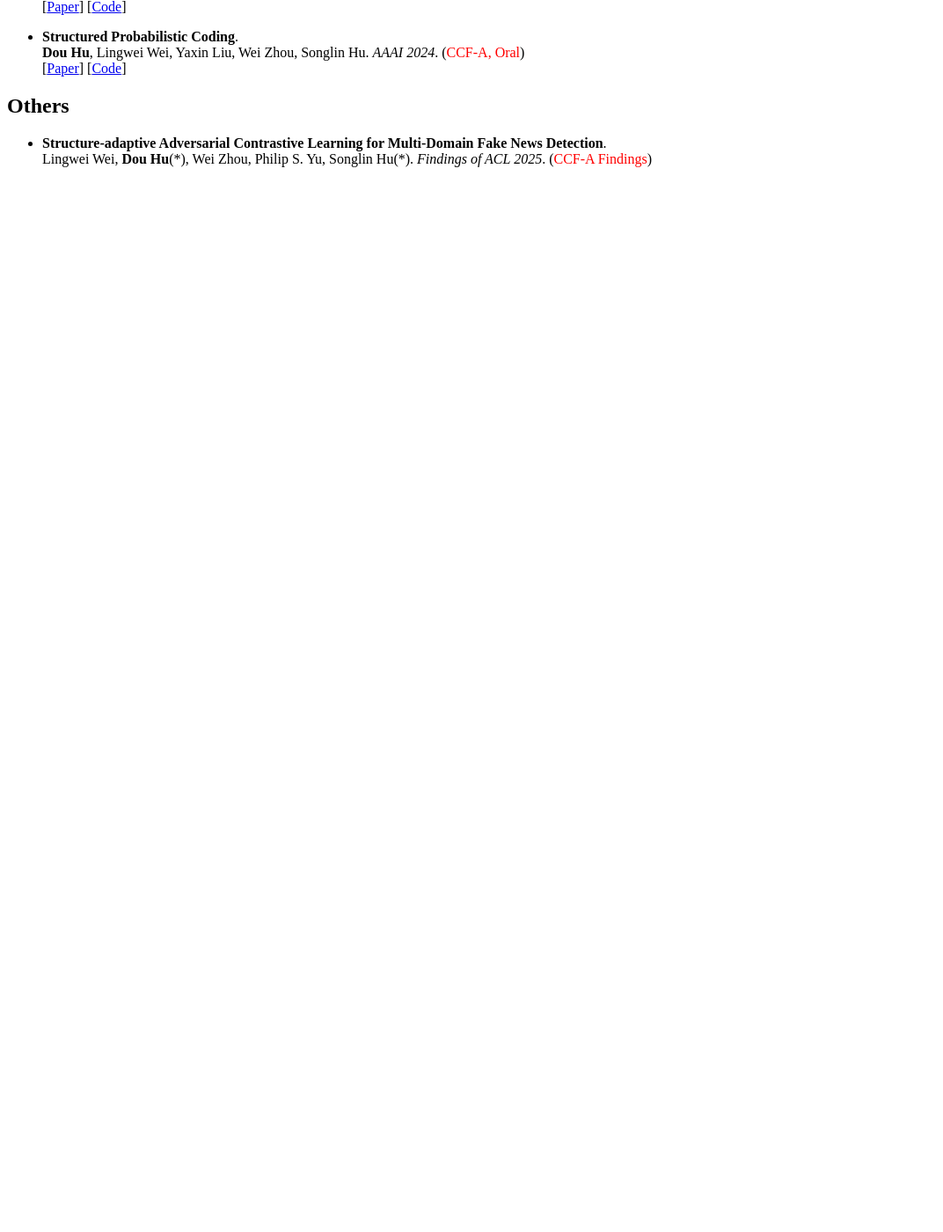
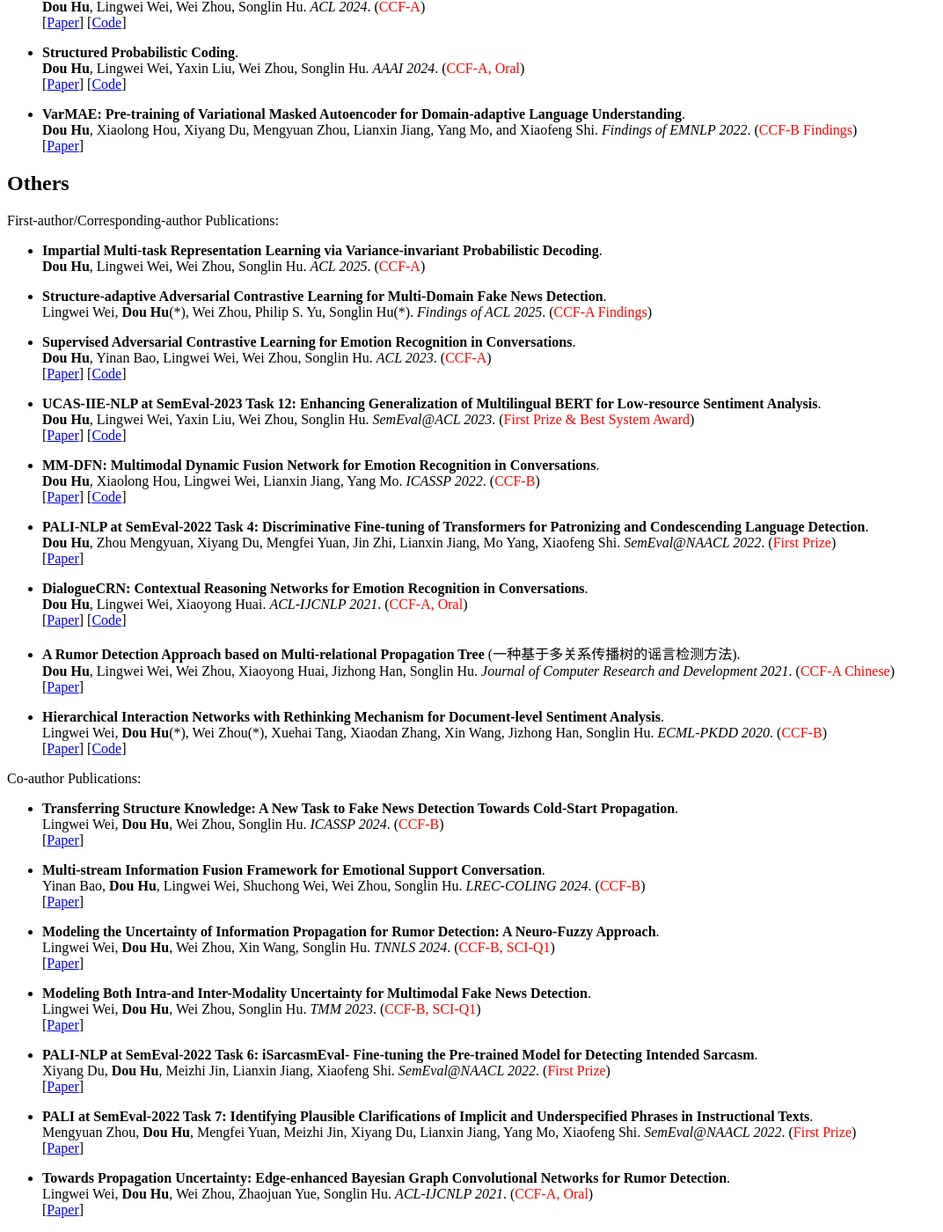
Before and after one commit to hudou95/hudou95.github.io, a Jekyll site: the page built from _pages/includes/pub.md, in a window 1280 px wide and 1400 px high, scrolled down 777 px. Shown: the whole window at 88% size, without its empty margins (0-1072 px from the left). Built offline with Jekyll 4.4.1, drawn with Linux system fonts in a browser that asks for light colours; our own code applies the rules of GitHub Pages for plain Markdown files; before the commit the page ends 983 px from its top, so only the background shows below that; some of the changed text lies outside the part shown.

Commit message:
update examples

```diff
--- a/_config.yml
+++ b/_config.yml
@@ -22,7 +22,7 @@
 # Site Author
 author:
   name             : "Dou Hu"
-  avatar           : #"images/ry_profile.jpeg"
+  avatar           : "images/hudou_20230928.jpg"
   bio              : ""
   location         : "Beijing"
   employer         :
--- a/_pages/includes/pub.md
+++ b/_pages/includes/pub.md
@@ -2,20 +2,25 @@
 # 📝 Publications
 ## General Representation Learning
 
-<div class='paper-box'><div class='paper-box-image'><div><div class="badge">ACL 2025</div><img src='images/vip-mtl.png' alt="sym" width="100%"></div></div>
+<div class='paper-box'><div class='paper-box-image'><div><div class="badge">ACL 2025</div><img src='images/paper/vip-mtl.png' alt="sym" width="100%"></div></div>
 <div class='paper-box-text' markdown="1">
+
 - **Impartial Multi-task Representation Learning via Variance-invariant Probabilistic Decoding**. \
 **Dou Hu**, Lingwei Wei, Wei Zhou, Songlin Hu. *ACL 2025*. (<font color="red">CCF-A</font>)
+
 </div>
 </div>
 
-<div class='paper-box'><div class='paper-box-image'><div><div class="badge">AAAI 2025</div><img src='images/infomtl.png' alt="sym" width="100%"></div></div>
+<div class='paper-box'><div class='paper-box-image'><div><div class="badge">AAAI 2025</div><img src='images/paper/infomtl.png' alt="sym" width="100%"></div></div>
 <div class='paper-box-text' markdown="1">
+
 - **An Information-theoretic Multi-task Representation Learning Framework for Natural Language Understanding**. \
 **Dou Hu**, Lingwei Wei, Wei Zhou, Songlin Hu. *AAAI 2025*. (<font color="red">CCF-A</font>) \
 [[Paper](https://ojs.aaai.org/index.php/AAAI/article/view/33899)] [[Code](https://github.com/zerohd4869/InfoMTL)]
+
 </div>
 </div>
+
 
 - **Representation Learning with Conditional Information Flow Maximization**. \
   **Dou Hu**, Lingwei Wei, Wei Zhou, Songlin Hu. *ACL 2024*. (<font color="red">CCF-A</font>) \
@@ -25,7 +30,77 @@
   **Dou Hu**, Lingwei Wei, Yaxin Liu, Wei Zhou, Songlin Hu. *AAAI 2024*. (<font color="red">CCF-A, Oral</font>) \
   [[Paper](https://ojs.aaai.org/index.php/AAAI/article/view/29142)] [[Code](https://github.com/zerohd4869/SPC)]
 
+- **VarMAE: Pre-training of Variational Masked Autoencoder for Domain-adaptive Language Understanding**.  \
+  **Dou Hu**, Xiaolong Hou, Xiyang Du, Mengyuan Zhou, Lianxin Jiang, Yang Mo, and Xiaofeng Shi. *Findings of EMNLP 2022*. (<font color="red">CCF-B Findings</font>) \
+  [[Paper](https://aclanthology.org/2022.findings-emnlp.468/)]
+
 
 ## Others
+
+First-author/Corresponding-author Publications:
+
+- **Impartial Multi-task Representation Learning via Variance-invariant Probabilistic Decoding**. \
+  **Dou Hu**, Lingwei Wei, Wei Zhou, Songlin Hu. *ACL 2025*. (<font color="red">CCF-A</font>)
+
 - **Structure-adaptive Adversarial Contrastive Learning for Multi-Domain Fake News Detection**. \
   Lingwei Wei, **Dou Hu**(\*), Wei Zhou, Philip S. Yu, Songlin Hu(\*). *Findings of ACL 2025*. (<font color="red">CCF-A Findings</font>)
+
+
+- **Supervised Adversarial Contrastive Learning for Emotion Recognition in Conversations**. \
+  **Dou Hu**, Yinan Bao, Lingwei Wei, Wei Zhou, Songlin Hu. *ACL 2023*. (<font color="red">CCF-A</font>) \
+  [[Paper](https://aclanthology.org/2023.acl-long.606/)] [[Code](https://github.com/zerohd4869/SACL)]
+
+- **UCAS-IIE-NLP at SemEval-2023 Task 12: Enhancing Generalization of Multilingual BERT for Low-resource Sentiment Analysis**. \
+  **Dou Hu**, Lingwei Wei, Yaxin Liu, Wei Zhou, Songlin Hu. *SemEval@ACL 2023*. (<font color="red">First Prize & Best System Award</font>) \
+  [[Paper](https://aclanthology.org/2023.semeval-1.255/)] [[Code](https://github.com/zerohd4869/SACL/tree/main/SACL-XLMR)]
+
+- **MM-DFN: Multimodal Dynamic Fusion Network for Emotion Recognition in Conversations**. \
+  **Dou Hu**, Xiaolong Hou, Lingwei Wei, Lianxin Jiang, Yang Mo. *ICASSP 2022*. (<font color="red">CCF-B</font>) \
+  [[Paper](https://arxiv.org/abs/2203.02385)] [[Code](https://github.com/zerohd4869/MM-DFN)]
+
+- **PALI-NLP at SemEval-2022 Task 4: Discriminative Fine-tuning of Transformers for Patronizing and Condescending Language Detection**. \
+  **Dou Hu**, Zhou Mengyuan, Xiyang Du, Mengfei Yuan, Jin Zhi, Lianxin Jiang, Mo Yang, Xiaofeng Shi. *SemEval@NAACL 2022*. (<font color="red">First Prize</font>) \
+  [[Paper](https://aclanthology.org/2022.semeval-1.43/)]
+
+- **DialogueCRN: Contextual Reasoning Networks for Emotion Recognition in Conversations**. \
+  **Dou Hu**, Lingwei Wei, Xiaoyong Huai. *ACL-IJCNLP 2021*. (<font color="red">CCF-A, Oral</font>) \
+  [[Paper](https://aclanthology.org/2021.acl-long.547/)] [[Code](https://github.com/zerohd4869/DialogueCRN)]
+
+- **A Rumor Detection Approach based on Multi-relational Propagation Tree** (一种基于多关系传播树的谣言检测方法). \
+  **Dou Hu**, Lingwei Wei, Wei Zhou, Xiaoyong Huai, Jizhong Han, Songlin Hu. *Journal of Computer Research and Development 2021*. (<font color="red">CCF-A Chinese</font>) \
+  [[Paper](https://crad.ict.ac.cn/cn/article/doi/10.7544/issn1000-1239.2021.20200810)]
+
+- **Hierarchical Interaction Networks with Rethinking Mechanism for Document-level Sentiment Analysis**. \
+  Lingwei Wei, **Dou Hu**(\*), Wei Zhou(\*), Xuehai Tang, Xiaodan Zhang, Xin Wang, Jizhong Han, Songlin Hu. *ECML-PKDD 2020*. (<font color="red">CCF-B</font>) \
+  [[Paper](https://arxiv.org/abs/2007.08445)] [[Code](https://github.com/zerohd4869/HIN-SR)]
+
+
+Co-author Publications:
+
+- **Transferring Structure Knowledge: A New Task to Fake News Detection Towards Cold-Start Propagation**. \
+  Lingwei Wei, **Dou Hu**, Wei Zhou, Songlin Hu. *ICASSP 2024*. (<font color="red">CCF-B</font>) \
+  [[Paper](https://ieeexplore.ieee.org/abstract/document/10447588/)]
+
+- **Multi-stream Information Fusion Framework for Emotional Support Conversation**. \
+  Yinan Bao, **Dou Hu**, Lingwei Wei, Shuchong Wei, Wei Zhou, Songlin Hu. *LREC-COLING 2024*. (<font color="red">CCF-B</font>) \
+  [[Paper](https://aclanthology.org/2024.lrec-main.1046/)]
+
+- **Modeling the Uncertainty of Information Propagation for Rumor Detection: A Neuro-Fuzzy Approach**. \
+  Lingwei Wei, **Dou Hu**, Wei Zhou, Xin Wang, Songlin Hu. *TNNLS 2024*. (<font color="red">CCF-B, SCI-Q1</font>) \
+  [[Paper](https://ieeexplore.ieee.org/document/9837882)]
+
+- **Modeling Both Intra-and Inter-Modality Uncertainty for Multimodal Fake News Detection**.  \
+  Lingwei Wei, **Dou Hu**, Wei Zhou, Songlin Hu. *TMM 2023*. (<font color="red">CCF-B, SCI-Q1</font>) \
+  [[Paper](https://ieeexplore.ieee.org/document/10261246)]
+
+- **PALI-NLP at SemEval-2022 Task 6: iSarcasmEval- Fine-tuning the Pre-trained Model for Detecting Intended Sarcasm**. \
+  Xiyang Du, **Dou Hu**, Meizhi Jin, Lianxin Jiang, Xiaofeng Shi. *SemEval@NAACL 2022*. (<font color="red">First Prize</font>) \
+  [[Paper](https://aclanthology.org/2022.semeval-1.112/)]
+
+- **PALI at SemEval-2022 Task 7: Identifying Plausible Clarifications of Implicit and Underspecified Phrases in Instructional Texts**. \
+  Mengyuan Zhou, **Dou Hu**, Mengfei Yuan, Meizhi Jin, Xiyang Du, Lianxin Jiang, Yang Mo, Xiaofeng Shi. *SemEval@NAACL 2022*. (<font color="red">First Prize</font>) \
+  [[Paper](https://aclanthology.org/2022.semeval-1.153/)]
+
+- **Towards Propagation Uncertainty: Edge-enhanced Bayesian Graph Convolutional Networks for Rumor Detection**. \
+  Lingwei Wei, **Dou Hu**, Wei Zhou, Zhaojuan Yue, Songlin Hu. *ACL-IJCNLP 2021*. (<font color="red">CCF-A, Oral</font>) \
+  [[Paper](https://aclanthology.org/2021.acl-long.297/)]
```
Also changed, not shown: _data/navigation.yml (+6 -5 lines), _pages/about.md (+0 -2 lines), _pages/includes/intro.md (+9 -0 lines), images/500x300.png (added), images/android-chrome-192x192.png (added), images/android-chrome-512x512.png (added), images/apple-touch-icon.png (added), images/favicon-16x16.png (added), images/favicon-32x32.png (added), images/favicon.ico (added), images/hudou_20230928.jpg (added), images/paper/infomtl.png (renamed from images/infomtl.png), images/paper/vip-mtl.png (renamed from images/vip-mtl.png).
